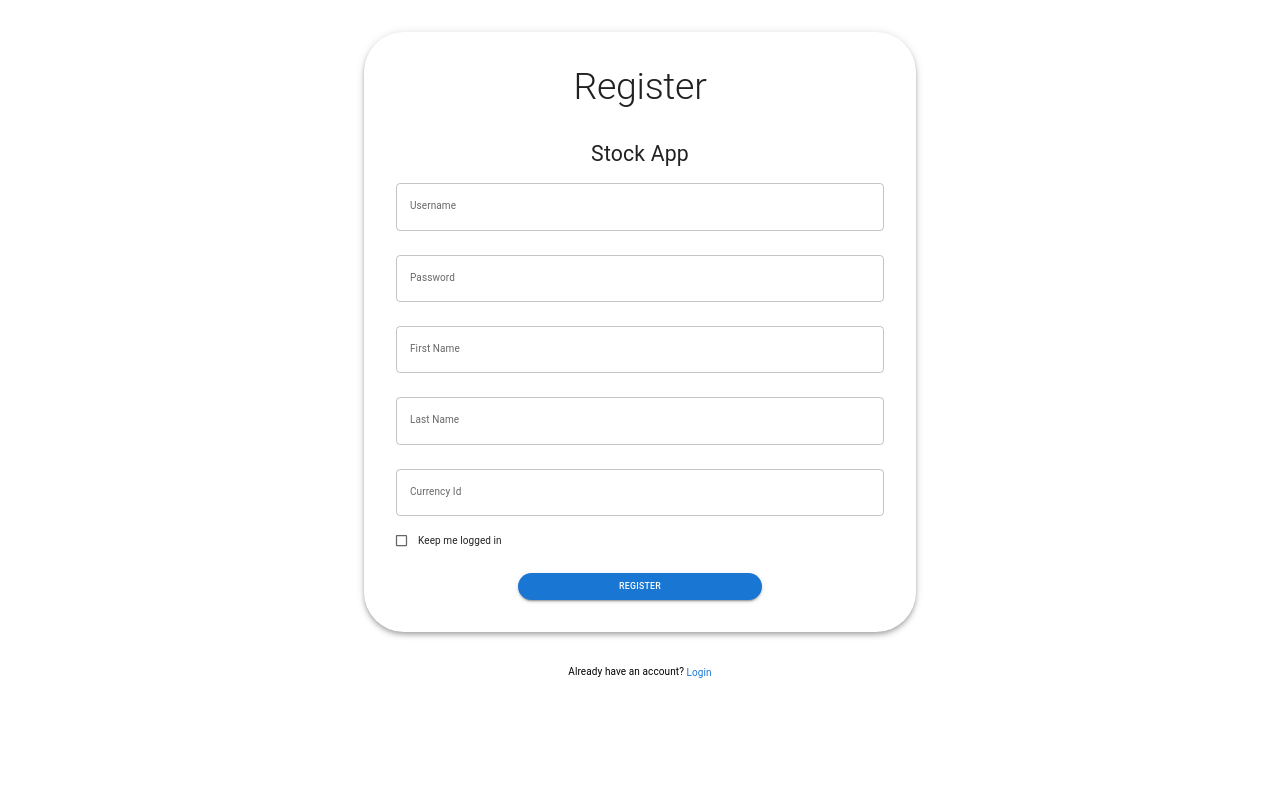
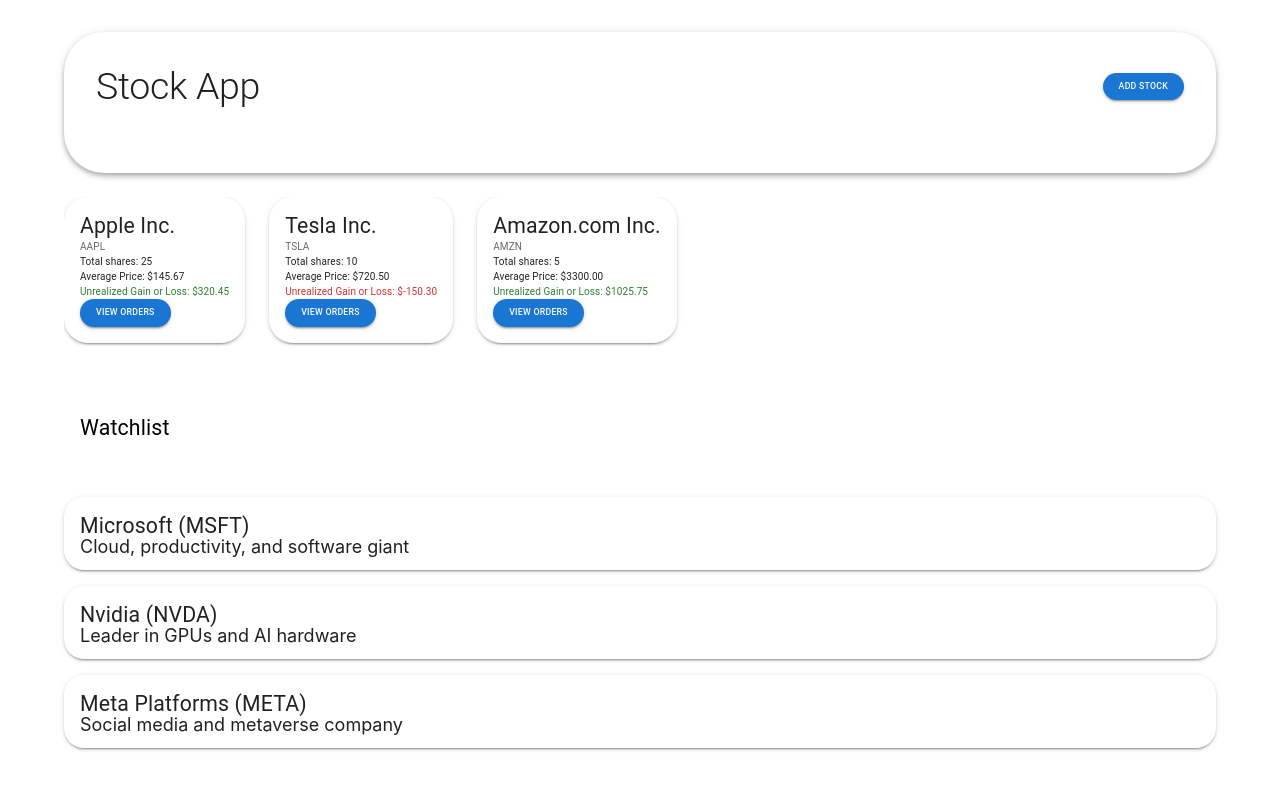
Before and after one commit to chaseltb/full-stack-stock-app, a React (Create React App) app in the folder client/lavadonut/: page /home in a window 1280 px wide. Before the commit this address led to /. Shown: the top 790 px of the page. Built offline with nearby package versions, Linux system fonts and the light colour scheme.

Commit message:
Added login functionality

```diff
--- a/client/lavadonut/src/App.js
+++ b/client/lavadonut/src/App.js
@@ -24,7 +24,7 @@ function App() {
         <Route path="/orders" element={<RequireAuth> <OrderList /> </RequireAuth>}/>
         <Route path="/order/add" element={<RequireAuth> <OrderForm /> </RequireAuth>} />
         <Route path="/order/edit/:id" element={<RequireAuth> <OrderForm /> </RequireAuth>}/>
-        <Route path="/home" element={<RequireAuth> <HomeScreen /> </RequireAuth>}/>
+        <Route path="/home" element={<HomeScreen />}/>
 
         {/* Catch-all */}
         <Route path="*" element={<NotFound />} />
--- a/client/lavadonut/src/AuthPage.js
+++ b/client/lavadonut/src/AuthPage.js
@@ -1,5 +1,5 @@
 import { useState } from "react";
-import React from "react";
+import { useNavigate } from "react-router-dom";
 import {
     Container, Box, Typography, Paper, TextField, Checkbox,
     Button, FormControlLabel, Link, Alert
@@ -20,6 +20,7 @@ function AuthPage() {
     const [lastName, setLastName] = useState("");
     const [currency, setCurrency] = useState("");
 
+    const navigate = useNavigate();
     const url = "http://localhost:8080/api/";
 
     const handleSubmit = async (event) => {
@@ -43,9 +44,20 @@ function AuthPage() {
             const data = response.json();
             if (isLogin) {
                 // login
+                if (data.token) {
+                    if (keepLogin) {
+                        localStorage.setItem("token", data.token);
+                    } else {
+                        sessionStorage.setItem("token", data.token);
+                    }
+                }
+                alert("Login successful!");
             } else {
                 // register
+                alert("Registration successful! You can now log in.");
+                setIsLogin(true);
             }
+            navigate("/home");
 
         } catch (error) {
             setError(error);
--- a/client/lavadonut/src/HomeScreen.js
+++ b/client/lavadonut/src/HomeScreen.js
@@ -2,6 +2,7 @@ import { useState, useEffect } from "react";
 import React from "react";
 
 import { Container, Alert, Box, Paper, Typography, Button, TextField } from "@mui/material";
+import { Link } from "react-router-dom";
 
 function HomeScreen() {
     const [stocks, setStocks] = useState([]);
@@ -68,9 +69,9 @@ function HomeScreen() {
     }
 
     return (
-        <Container maxWidth="lg">
+        <Container maxWidth="lg" sx={{ mt: 4 }}>
             <Paper elevation={4} sx={{ mt: 4, p: 4, borderRadius: 10}}>
-                <Box sx={{ display: "flex", justifyContent: "space-between", alignItems: "center"}}>
+                <Box sx={{ display: "flex", justifyContent: "space-between", alignItems: "center", mb: 4}}>
                     <Typography variant="h2">
                         Stock App
                     </Typography>
@@ -84,7 +85,7 @@ function HomeScreen() {
                 {error}
             </Alert>}
 
-            <Box sx={{ display: "flex", gap: 2, overflowX: "auto", pb: 2 }}>
+            <Box sx={{ display: "flex", gap: 3, overflowX: "auto", pb: 2, mt: 3 }}>
                 {/* stocks mapped to individual paper elements (look like cards) */}
                 {stocks.map((stock) => (
                     <Paper key={stock.id} elevation={2} sx={{ p: 2, borderRadius: 6 }}>
@@ -107,7 +108,7 @@ function HomeScreen() {
                                 Unrealized Gain or Loss: ${stock.unrealizedGainOrLoss.toFixed(2)}
                             </Typography>
                         </Box>
-                        <Button variant="contained" sx={{ borderRadius: 6 }}>
+                        <Button component={Link} to="/orders" variant="contained" sx={{ borderRadius: 6 }}>
                             View Orders
                         </Button>
                     </Paper>
```
